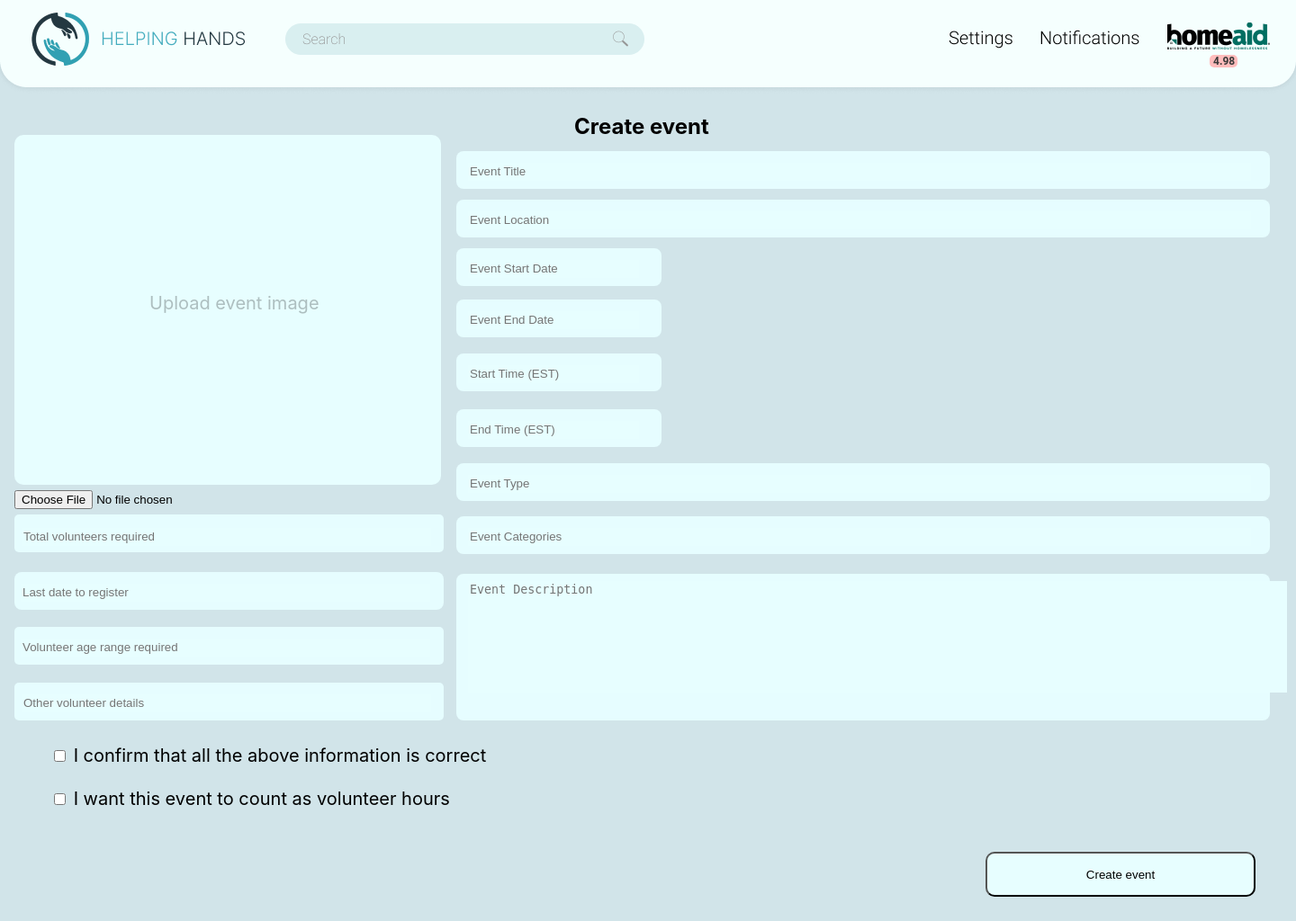
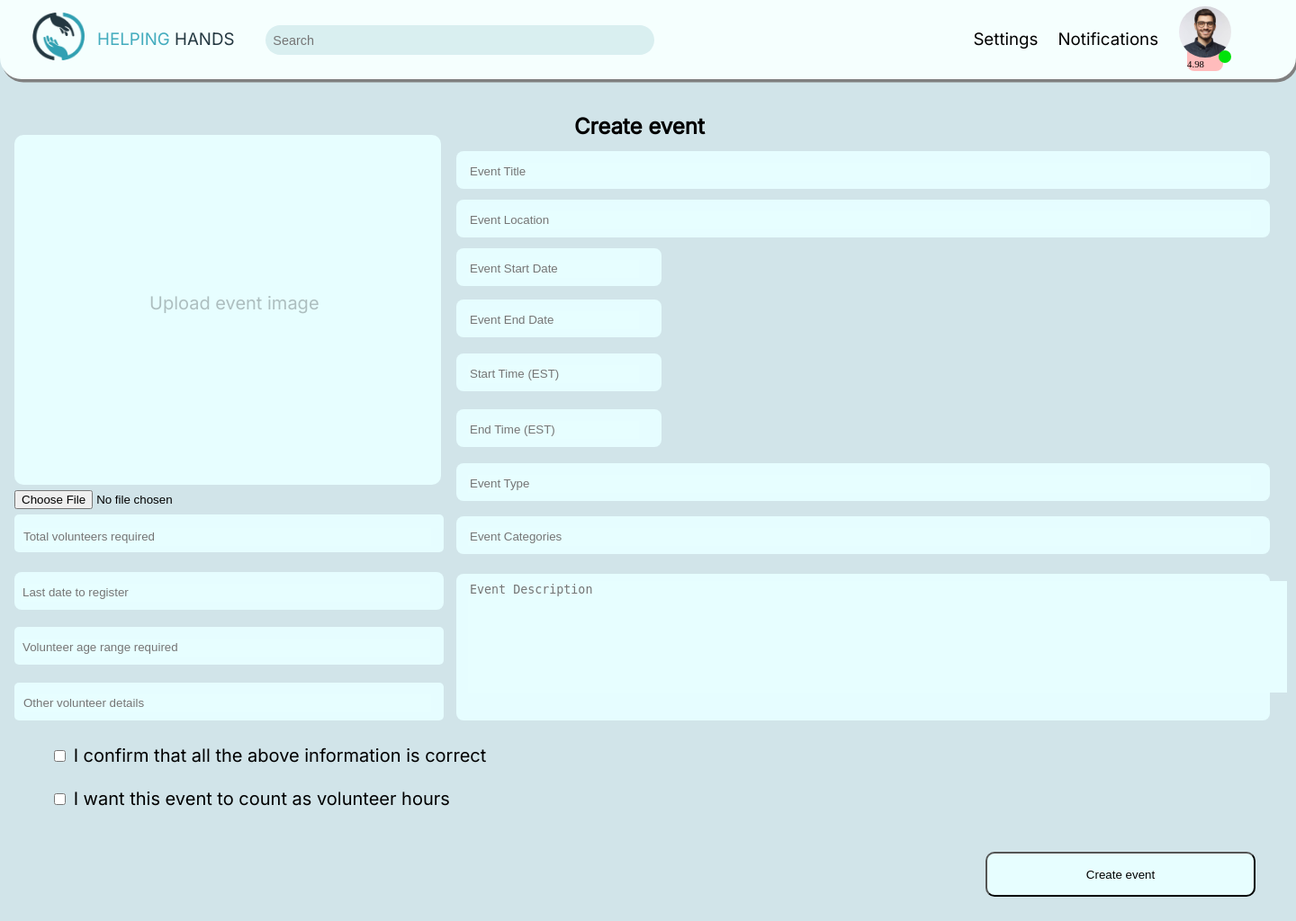
Before and after one commit to cse442-at-ub/helpinghands, a PHP site: page /eventlisting.html in a window 1440 px wide. Shown: the whole page at 90% size. Run offline with PHP 8.4, Linux system fonts and the light colour scheme; some libraries are stand-ins or nearby versions.

Commit message:
added header to page

```diff
--- a/css/eventlisting.css
+++ b/css/eventlisting.css
@@ -21,6 +21,7 @@
   left: 16px;
   background-color: #e7feff;
   border-radius: 10px;
+  z-index: 1;
 }
 
 .posting-page .text-wrapper {
@@ -74,16 +75,6 @@
   line-height: normal;
 }
 
-.posting-page .PFP-wrapper {
-  position: absolute;
-  width: 1440px;
-  height: 105px;
-  top: 0;
-  left: 0;
-  background-image: url(../img/header.png);
-  background-size: 100% 100%;
-}
-
 .posting-page .PFP {
   position: relative;
   width: 116px;
@@ -120,16 +111,7 @@
   -webkit-box-orient: vertical;
 }
 
-.posting-page .profile-pic {
-  position: absolute;
-  width: 114px;
-  height: 30px;
-  top: 0;
-  left: 0;
-  background-image: url(../img/homeaid-national-full-rgb-1.png);
-  background-size: cover;
-  background-position: 50% 50%;
-}
+
 
 .posting-page .overlap-2 {
   position: absolute;
@@ -383,3 +365,159 @@ input[type="submit"] {
   background-repeat: no-repeat;
   z-index: 1;
 }
+
+.wrapper{
+  width:90%;
+  margin: 0 auto;
+  white-space: nowrap;
+  display:flex;
+  flex-flow: row nowrap;
+  justify-content: flex-start;
+  align-items:center;
+  align-content:stretch;
+}
+
+header{
+  width:100%;
+  top:0;
+  height: 11vh;
+  background: rgb(245,255,254);
+  border-bottom-left-radius: 3vh;
+  border-bottom-right-radius: 3vh;
+  position: fixed;
+  box-shadow: .25vh .25vw gray;
+  z-index: 2;
+}
+
+.logo{
+  flex-shrink:0;
+  flex-grow:0;
+  width: 30%;
+  text-align: left;
+  margin-left: -2.5vw;
+  line-height: 11vh;
+  justify-self:flex-start;
+}
+
+.logo a{
+  text-decoration: none;
+  font-size: 1.3vw;
+  font-family: 'Inter';
+  color: rgb(68,172,190);
+}
+
+.logo-title {
+  margin-top:0vh;
+  padding:0;
+}
+
+.multicolorlogo {
+  color:#243841;
+}
+
+.searchbar {
+  margin-left:-9vw;
+  flex-grow:3;
+  background-color: #e9e9e900;
+}
+
+.searchbar a {
+  border-radius: 30px;
+  display:block;
+  color: rgb(0, 0, 0);
+  text-align: center;
+  padding: .875vh 1vw;
+  text-decoration: none;
+  font-size: 1vw;
+}
+
+.searchbar a:hover {
+  background-color: #D9EFF0;
+  color: black;
+}
+
+.searchbar a.active {
+  background-color: #2196F3;
+  color: white;
+}
+
+.searchbar input[type=text] {
+  width:30vw;
+  float: left;
+  padding: .5625vw;
+  border: none;
+  font-size: 1vw;
+  background-color: #D9EFF0;
+  border-radius:2vw;
+  color:#959595;
+}
+
+.imgleft {
+  float: left;
+  max-width:4vw;
+  min-width:4vw;
+}
+
+.profile {
+  justify-self: felx-end;
+  align-self: center;
+  margin-top:-2.5vh;
+  float:right;
+}
+
+.profile .profilepic {
+  border-radius:50vw;
+  z-index:5;
+  position:relative;
+}
+
+.profilepic {
+  max-width:4vw;
+  min-width:4vw;
+}
+
+.profile .profilepic span {
+  background: none;
+}
+
+.profile .behindpfp {
+  background-color: #FFBCBC;
+  border-radius:1vh;
+  width:70%;
+  margin-left:15%;
+  height:3.5vh;
+  line-height:5vh;
+  margin-top:-2vh;
+  font-size:0.75vw;
+}
+.profile .activedot {
+  background-color: #00E309;
+  position:relative;
+  z-index:6;
+  width:1vw;
+  height:1vw;
+  border-radius:100vw;
+  margin-left:75%;
+  margin-top:-40%;
+}
+
+nav {
+  flex-grow:0;
+  margin-right:1vw;
+  line-height: 5vh;
+}
+
+nav a{
+  text-decoration: none;
+  font-family: 'Inter';
+  font-size: 1.3vw;
+  color: #000;
+  padding: 1.3vh 0.625vw;
+}
+
+nav a:hover{
+  border-radius:3vw;
+  padding:.8vw;
+  background: #D1E4E9;
+  color: black;
+}
--- a/eventlisting.html
+++ b/eventlisting.html
@@ -2,30 +2,50 @@
 <html>
    <head>
       <meta content='width=device-width, initial-scale=1' name='viewport'/>
+      <link rel="stylesheet" href="https://fonts.googleapis.com/css2?family=Inter">
       <link rel="stylesheet" href="/css/globals.css" />
       <link rel="stylesheet" href="css/eventlisting.css" />
    </head>
    <body>
+      <div class="banner">
+         <header>
+             <div class="wrapper">
+                 <div class="logo">
+                     <img src="Images/Helping Hands Logo.png" alt="Helping Hands Logo" style="margin-right:1vw;margin-top:1.75vh;" class="imgleft">
+                     <div class="logo-title">
+                         <a href="#"> HELPING <span class="multicolorlogo">HANDS</span></a>
+                     </div>
+                 </div>
+                 <div class="searchbar">
+                     <input type="text" placeholder="Search">
+                 </div>
+                 <nav>
+                     <a href="#">Settings</a>
+                     <a href="#">Notifications</a>
+                 </nav>
+                 <div class="profile">
+                     <a href="#"><img src="Images/ProfilePicture.png" alt="Profile Picture" style="border-radius:50vw;margin-top:1vh;" class="profilepic" ></a>
+                     <div class="behindpfp">
+                        4.98
+                     </div>
+                     <div class="activedot"></div>
+                 </div>
+             </div>
+         </header>
+     </div>
       <div class="posting-page">
          <div class="div">
             <div class="text-wrapper-2">Create event</div>
-            <div class="PFP-wrapper">
-               <div class="PFP">
-                  <div class="div-wrapper">
-                     <div class="text-wrapper-3">4.98</div>
-                  </div>
-                  <div class="profile-pic"></div>
-               </div>
-            </div>
             <div class="event-form">
                <form id="event-listing-form" action="upload.php" method="POST" enctype="multipart/form-data">
+                  <p class="text-wrapper">Upload event image</p>
                   <div class="overlap">
+                     <p class="text-wrapper">Upload event image</p>
                      <div id="display_image"></div>
                      <div class="overlap-group">
                         <input type="file" id="image_input" name="image-input" accept="image/*">
                         <img id="uploadedImage" src="" alt="Uploaded Image" style="display: none;" />
                      </div>
-                     <p class="text-wrapper">Upload event image</p>
                   </div>
                   <div class="overlap-2">
                      <div class="text-wrapper-4">
```
Also changed, not shown: Images/Helping Hands Logo.png (added), Images/ProfilePicture.png (added), Images/header.png (renamed from img/header.png), Images/homeaid-national-full-rgb-1.png (renamed from img/homeaid-national-full-rgb-1.png), Images/rectangle-19.svg (renamed from img/rectangle-19.svg), 1 other file.
